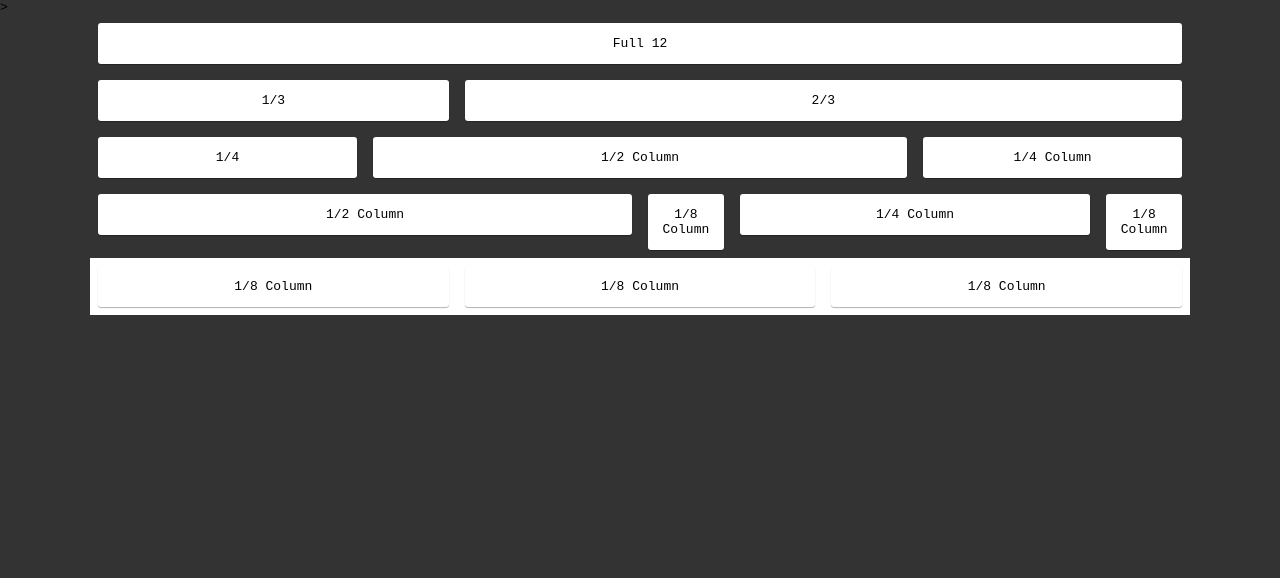
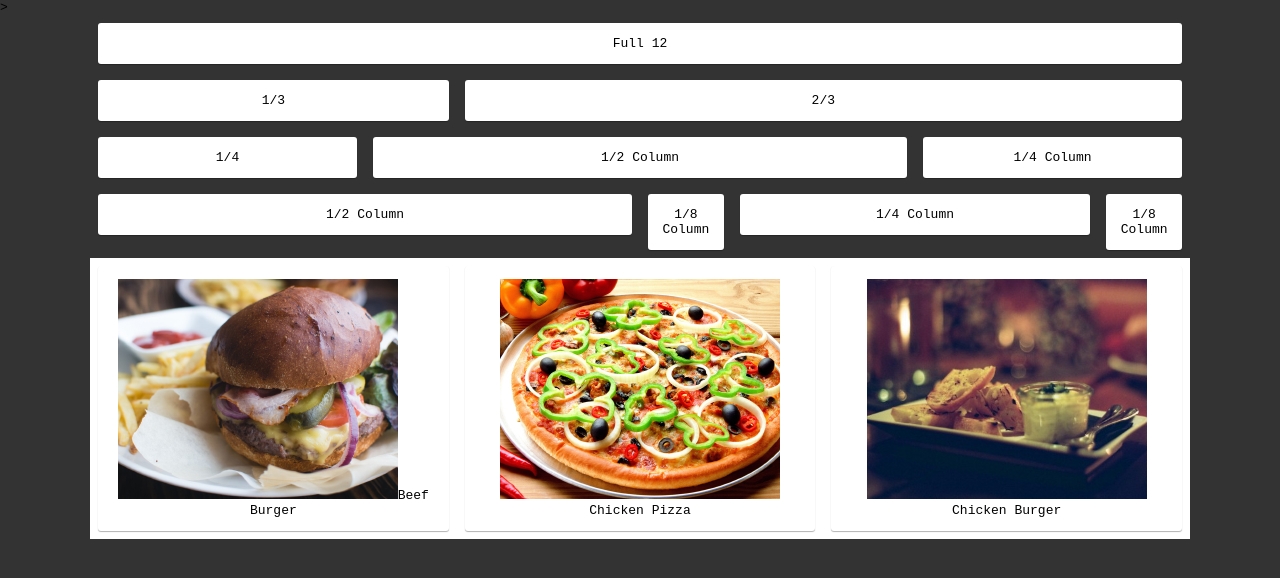
Before and after one commit to saiyanka/gridwork, a plain HTML site: page index.html in a window 1280 px wide. Drawn offline with Linux system fonts and the light colour scheme.

Commit message:
picture row end

```diff
--- a/index.html
+++ b/index.html
@@ -73,17 +73,19 @@
     <div class="nice ns-12">
       <div class="ns-4">
 
-        <div class="ns"> 1/8 Column
+        <div class="ns"> <img src="beefBurger.jpg" class="beef" alt="burger">Beef Burger
         </div>
       </div>
       <div class="ns-4">
 
-        <div class="ns"> 1/8 Column
+        <div class="ns"> <img src="chickenPizza.jpg" class="pizza" alt="burger">Chicken Pizza
+
         </div>
       </div>
       <div class="ns-4">
 
-        <div class="ns"> 1/8 Column
+        <div class="ns"> <img src="chickenBurger.jpg" class="chicken" alt="Chicken burger">Chicken Burger
+
         </div>
       </div>
 
```
